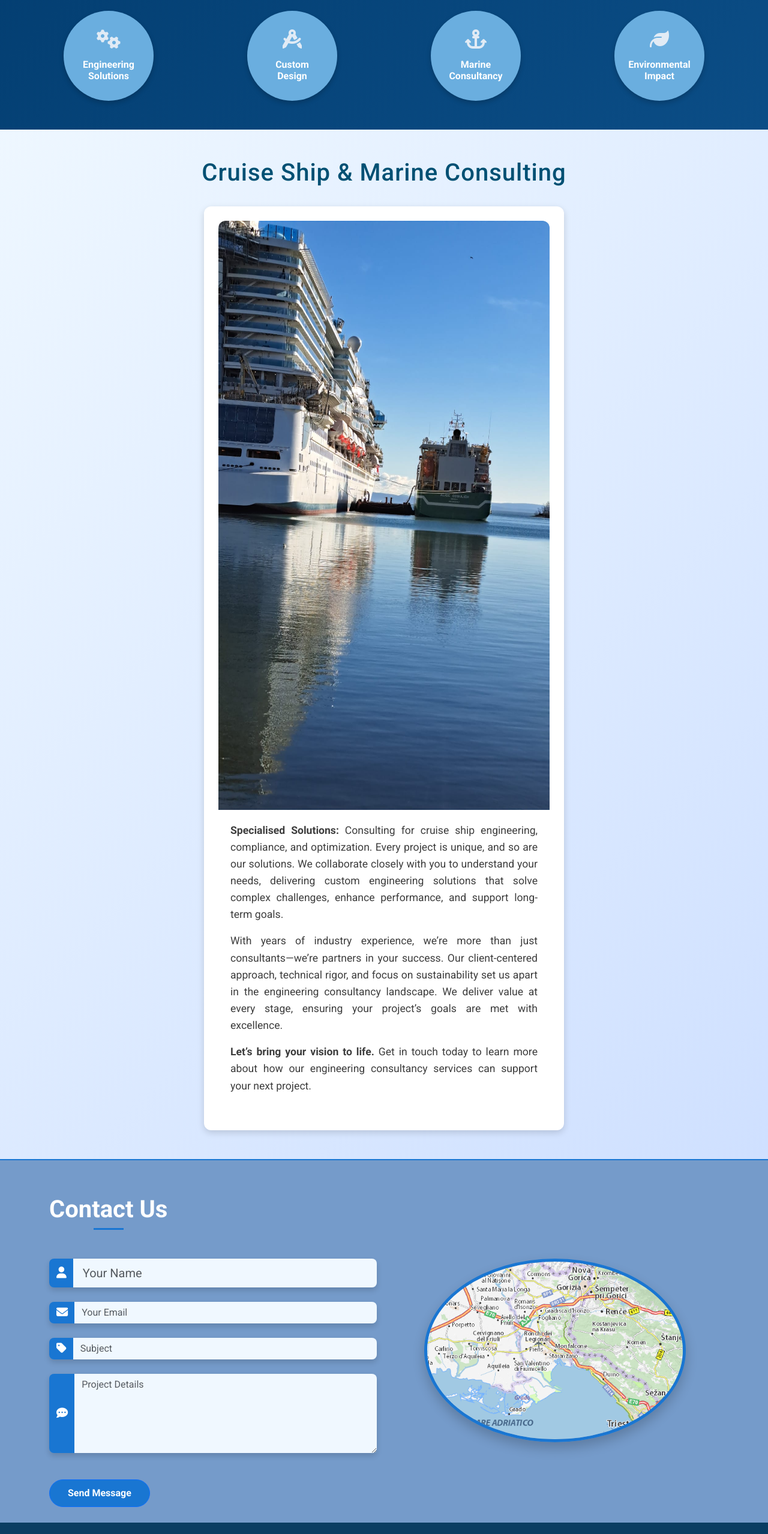
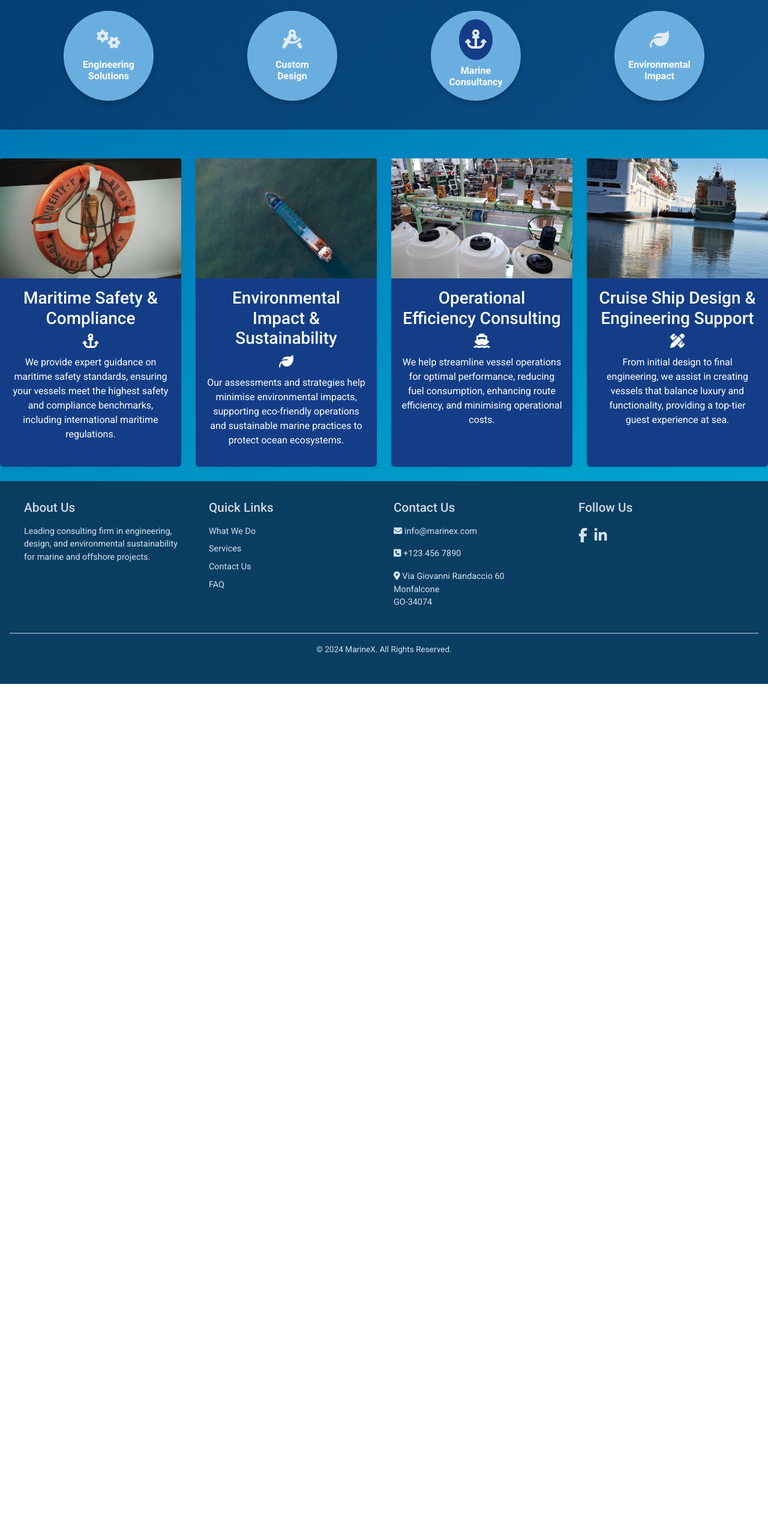
Before and after one commit to estii20/marinex, a plain HTML site: page cruise-ship-consulting.html in a window 1280 px wide. Shown: the part 240-2797 px from the top of the page at 60% size. After the commit the page ends 1380 px from the top, so only its background shows below. Drawn offline with nearby package versions, Linux system fonts and the light colour scheme.

Commit message:
Add content to cruise-ship.html and design_analysis.html

```diff
--- a/cruise-ship-consulting.html
+++ b/cruise-ship-consulting.html
@@ -96,69 +96,68 @@
     </div>
   </section>
 
-  <!-- Cruise Ship & Marine Consulting Section -->
-    <section id="cruise-marine-consulting" class="cruise-consulting-section">
-        <h2 class="cruise-section-title">Cruise Ship & Marine Consulting</h2>
-        <div class="cruise-consulting-grid">
-            <!-- Cruise Ship Consulting Item Only -->
-            <div id="marine-consulting-item" class="marine-consulting-item searchable" data-title="Cruise Ship Consulting">
-                <div class="cruise-image-overlay">
-                    <img src="images/cruise_ship.jpeg" alt="Cruise Ship Consulting Image" class="cruise-image">
-                </div>
-                <div class="cruise-content">
-                    <p><strong>Specialised Solutions:</strong> Consulting for cruise ship engineering, compliance,
-                        and optimization. Every project is unique, and so are our solutions. We collaborate closely
-                        with you to understand your needs, delivering custom engineering solutions that solve
-                        complex challenges, enhance performance, and support long-term goals.</p>
-                    <p>With years of industry experience, we’re more than just consultants—we’re partners in your success.
-                        Our client-centered approach, technical rigor, and focus on sustainability set us apart
-                        in the engineering consultancy landscape. We deliver value at every stage, ensuring your
-                        project’s goals are met with excellence.</p>
-                    <p><strong>Let’s bring your vision to life.</strong> Get in touch today to learn more about
-                        how our engineering consultancy services can support your next project.</p>
+  <section id="marine-consultancy" class="consultancy-section">
+    <div class="d-flex justify-content-center">
+        <!-- Card Row for Marine Services Content -->
+        <div class="row justify-content-center mt-5">
+
+            <!-- Card 1: Maritime Safety & Compliance -->
+            <div class="col-lg-3 col-md-4 col-sm-6 mb-4">
+                <div class="card shadow-sm h-100">
+                    <img src="images/safety.jpg" class="card-img-top" alt="Maritime safety and compliance">
+                    <div class="card-body">
+                        <h3 class="consultancy-heading">Maritime Safety & Compliance</h3>
+                        <h4><i class="fa-solid fa-anchor"></i></h4>
+                        <p class="consultancy-text">We provide expert guidance on maritime safety standards,
+                           ensuring your vessels meet the highest safety and compliance benchmarks,
+                           including international maritime regulations.</p>
+                    </div>
                 </div>
             </div>
-        </div>
-    </section>
 
-  <!-- Contact Section-->
-  <section id="contact" class="contact-section">
-    <div class="container mt-5 contact-content">
-        <h2 class="text-center text-white mb-5 section-title">Contact Us</h2>
-
-        <div class="row justify-content-center">
-            <!-- Form Section -->
-            <div class="col-lg-6 contact-form">
-                <form action="https://formspree.io/f/mzbnqnyk" id="my-form" method="POST" enctype="multipart/form-data">
-                    <div class="input-group mb-4">
-                        <span class="input-group-text"><i class="fas fa-user"></i></span>
-                        <input type="text" name="name" class="form-control form-control-lg" placeholder="Your Name" required>
+            <!-- Card 2: Environmental Impact & Sustainability -->
+            <div class="col-lg-3 col-md-4 col-sm-6 mb-4">
+                <div class="card shadow-sm h-100">
+                    <img src="images/sustainable_shipping.jpg" class="card-img-top" alt="Environmental impact and sustainability">
+                    <div class="card-body">
+                        <h3 class="consultancy-heading">Environmental Impact & Sustainability</h3>
+                        <h4><i class="fa-solid fa-leaf"></i></h4>
+                        <p class="consultancy-text">Our assessments and strategies help minimise environmental impacts,
+                           supporting eco-friendly operations and sustainable marine practices to protect ocean ecosystems.</p>
                     </div>
-                    <div class="input-group mb-4">
-                        <span class="input-group-text"><i class="fas fa-envelope"></i></span>
-                        <input type="email" name="email" class="form-control" placeholder="Your Email" required>
-                    </div>
-                    <div class="input-group mb-4">
-                        <span class="input-group-text"><i class="fas fa-tag"></i></span>
-                        <input type="text" name="subject" class="form-control" placeholder="Subject" required>
-                    </div>
-                    <div class="input-group mb-4">
-                        <span class="input-group-text"><i class="fas fa-comment-dots"></i></span>
-                        <textarea class="form-control" rows="5" id="comment" name="message"
-                          placeholder="Project Details" required></textarea>
-                    </div>
-                    <button type="submit" class="btn btn-primary btn-block custom-btn">Send Message</button>
-                </form>
-                <div id="my-form-status" class="mt-3 text-center"></div>
+                </div>
             </div>
 
-            <!-- Decorative Image Section -->
-            <div class="col-lg-6 text-center contact-image">
-                <img src="images/contact.png" class="img-fluid rounded-circle" alt="Contact Image">
+            <!-- Card 3: Operational Efficiency Consulting -->
+            <div class="col-lg-3 col-md-4 col-sm-6 mb-4">
+                <div class="card shadow-sm h-100">
+                    <img src="images/operational_efficiency.jpeg" class="card-img-top" alt="Operational efficiency consulting">
+                    <div class="card-body">
+                        <h3 class="consultancy-heading">Operational Efficiency Consulting</h3>
+                        <h4><i class="fa-solid fa-ship"></i></h4>
+                        <p class="consultancy-text">We help streamline vessel operations for optimal performance,
+                           reducing fuel consumption, enhancing route efficiency, and minimising operational costs.</p>
+                    </div>
+                </div>
             </div>
+
+            <!-- Card 4: Cruise Ship Design & Engineering Support -->
+            <div class="col-lg-3 col-md-4 col-sm-6 mb-4">
+                <div class="card shadow-sm h-100">
+                    <img src="images/cruise_ship_design.jpeg" class="card-img-top" alt="Cruise ship design and engineering support">
+                    <div class="card-body">
+                        <h3 class="consultancy-heading">Cruise Ship Design & Engineering Support</h3>
+                        <h4><i class="fa-solid fa-pencil-ruler"></i></h4>
+                        <p class="consultancy-text">From initial design to final engineering, we assist in creating
+                           vessels that balance luxury and functionality, providing a top-tier guest experience at sea.</p>
+                    </div>
+                </div>
+            </div>
+
         </div>
     </div>
-  </section>
+</section>
+
 
 <!-- Footer Section -->
 <footer class="footer">
@@ -301,6 +300,26 @@ document.addEventListener('click', function(event) {
     }
 });
 </script>
+<!-- Active Icon Services Section -->
+<script>
+    const currentPage = window.location.pathname.split("/").pop();
+
+    const pageServiceMap = {
+        "engineering-consulting.html": "engineering-consulting",
+        "design-analysis.html": "design-analysis",
+        "cruise-ship-consulting.html": "marine-consultancy",
+        "environmental-sustainability.html": "environmental-sustainability"
+    };
+
+    const currentServiceId = pageServiceMap[currentPage];
+
+    if (currentServiceId) {
+        const currentServiceElement = document.getElementById(currentServiceId);
+        if (currentServiceElement) {
+            currentServiceElement.querySelector(".icon-container").classList.add("active-service");
+        }
+    }
+</script>
 
 
 
--- a/css/style.css
+++ b/css/style.css
@@ -238,6 +238,12 @@ h3 {
 .icon-container {
   font-size: 2rem;
   color: #e1ebf5;
+}
+
+.active-service {
+  background-color: #133e87;
+  border-radius: 50%;
+  padding: 10px;
 }
 
 .our-service-item h3 {
@@ -655,7 +661,8 @@ footer.footer {
 
 /* Environmental Sustainability, Engineering Consulting Page */
 
-.sustainability-section, .engineering-section {
+.sustainability-section, .engineering-section,
+.design-section, .consultancy-section {
   background: linear-gradient(to bottom right, #0077b6, #00a5cf);
   color: #f1f1f1;
   text-align: center;
@@ -678,5 +685,3 @@ footer.footer {
   color: white;
   background-color: #133e87;
 }
-
-/*  Page */
```
Also changed, not shown: design-analysis.html (+79 -15 lines), engineering-consulting.html (+18 -0 lines), environmental-sustainability.html (+22 -1 lines), images/aesthetic_functional.jpg (added), images/community.jpg (added), images/cruise_ship_design.jpeg (added), images/design_concept.jpg (added), images/operational_efficiency.jpeg (added), images/safety.jpg (added), images/sustainable_design.jpg (added), images/sustainable_shipping.jpg (added), images/user_centric.jpg (added).
